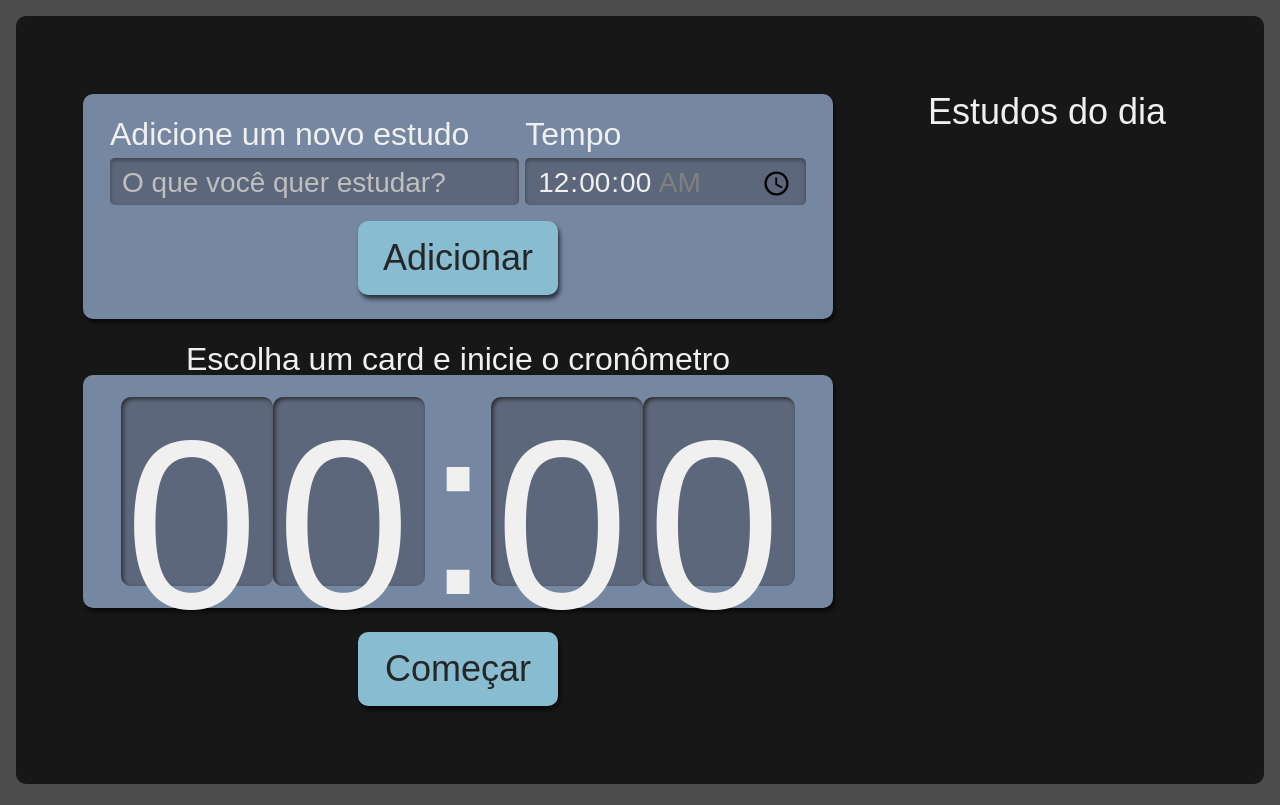
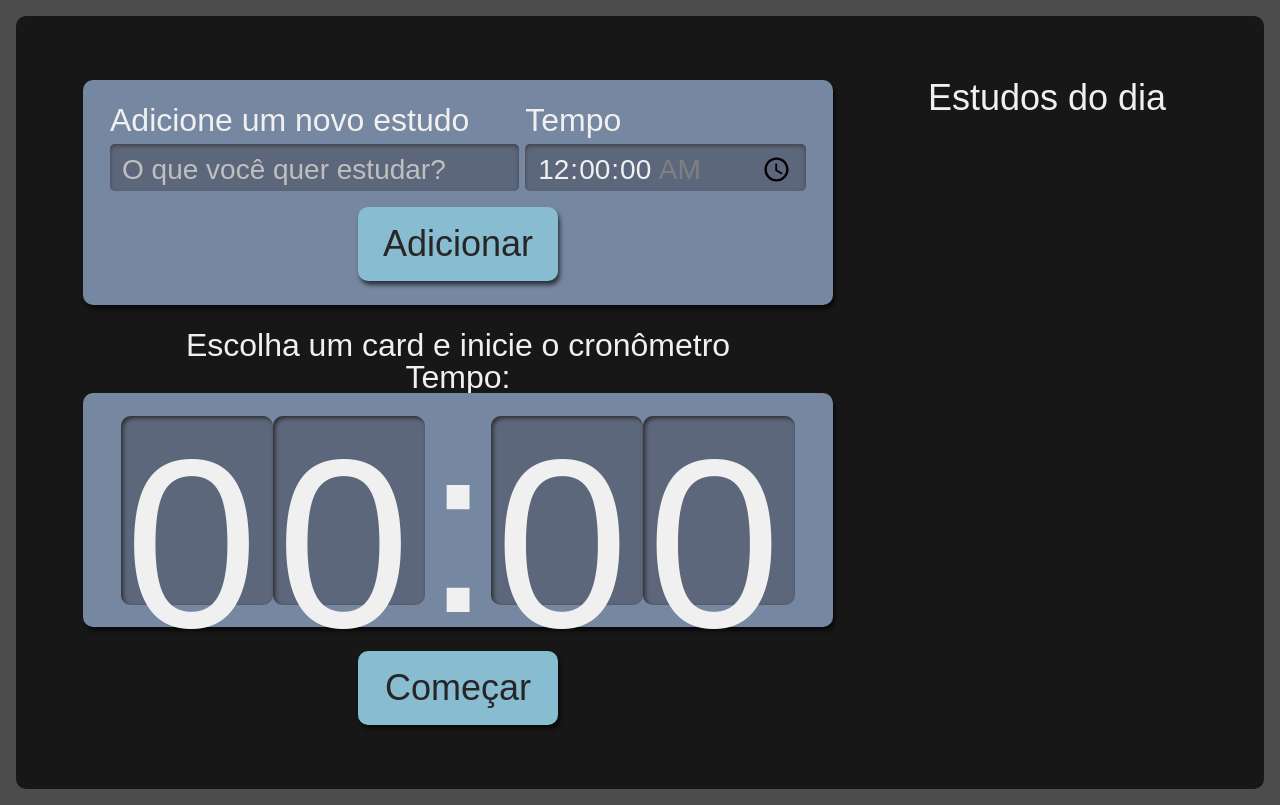
Before and after one commit to guilhermelins7/react-ts-studies, a React (Create React App) app: page / in a window 1280 px wide. Built offline with nearby package versions, Linux system fonts and the light colour scheme.

Commit message:
feat: Selecionar tempo com useEffect e ciclo de vida

```diff
--- a/src/components/Cronometro/index.tsx
+++ b/src/components/Cronometro/index.tsx
@@ -1,13 +1,25 @@
 import Botao from '../Botao';
 import Relogio from './Relogio';
 import styles from './Cronometro.module.scss';
-import { tempoParaSegundos } from '../../common/utils/date';
+import { tempoParaSegundos } from '../../common/utils/time';
+import { ITarefa } from '../../types/ITarefas';
+import { useEffect, useState } from 'react';
 
-export function Cronometro() {
-    console.log('Conversão:', tempoParaSegundos("01:01:01"));
+interface Props {
+    selecionado: ITarefa | undefined
+}
+
+export function Cronometro({ selecionado }: Props) {
+    const [ tempo, setTempo ] = useState<number>();
+
+    useEffect(() => {
+        if(selecionado?.tempo) setTempo(tempoParaSegundos(selecionado.tempo));
+    }, [selecionado]);
+
     return(
         <div className={styles.cronometro}>
             <p className={styles.titulo} >Escolha um card e inicie o cronômetro</p>
+            <p>Tempo: {tempo}</p>
             <div className={styles.relogioWrapper} >
                 <Relogio/>
             </div>
--- a/src/pages/App.tsx
+++ b/src/pages/App.tsx
@@ -33,7 +33,7 @@ function App() {
         tarefas={tarefas}
         selecionaTarefa={selecionaTarefa}
       />
-      <Cronometro/>
+      <Cronometro selecionado={selecionado}/>
     </div>
   );
 }
```
Also changed, not shown: src/common/utils/time.ts (renamed from src/common/utils/date.ts).
